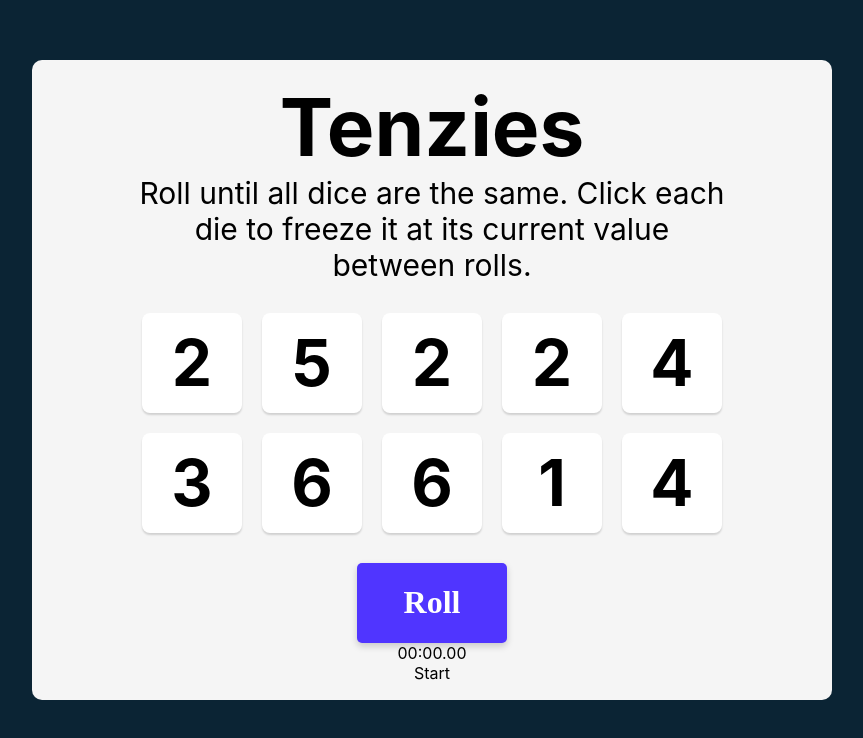
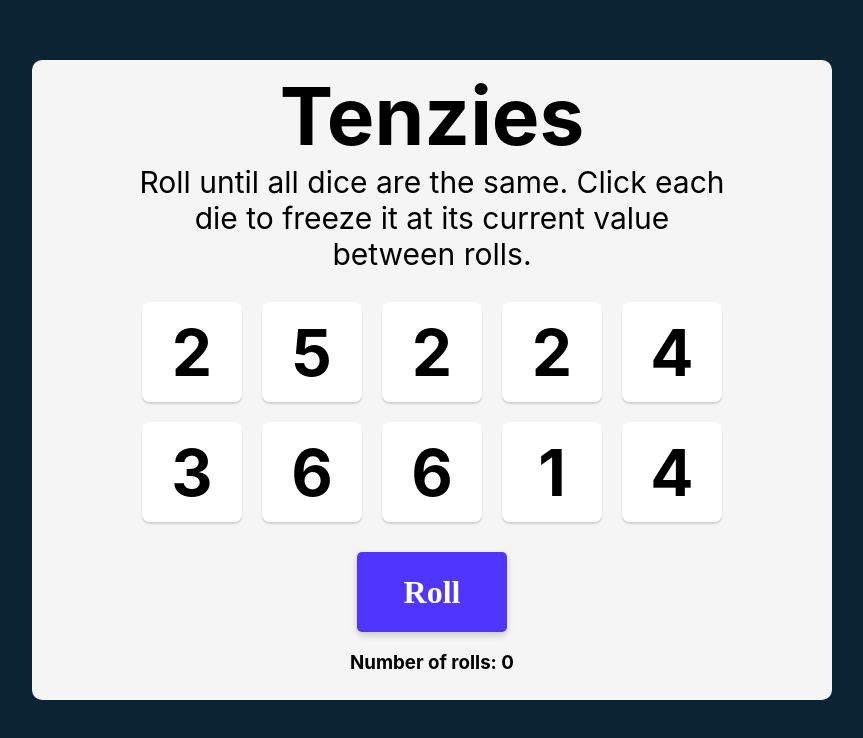
Before and after one commit to avia62490/tenzies, a React (Create React App) app: page / in a window 1280 px wide. Shown: the top 738 px of the page, without its empty margins (28-891 px from the left). Built offline with nearby package versions, Linux system fonts and the light colour scheme.

Commit message:
keeps track of number of rolls for game

```diff
--- a/src/App.js
+++ b/src/App.js
@@ -2,13 +2,13 @@ import './App.css';
 import Die from './Die.js'
 import React from "react"
 import Confetti from 'react-confetti';
-import StopWatch from './StopWatch'
+// import StopWatch from './StopWatch'
 
 function App() {
 
     const [rolledDice, setRolledDice] = React.useState(allNewDice())
     const [tenzies, setTenzies] = React.useState(false)
-
+    const [rollCount, setRollCount] = React.useState(0)
     function allNewDice() {
         const newDice = []
         for (let i = 0; i < 10; i++) {
@@ -30,9 +30,11 @@ function App() {
     }, [rolledDice])
 
     function rollDice() {
+        setRollCount(prevRollCount => prevRollCount + 1)
         if (tenzies) {
             setRolledDice(allNewDice)
             setTenzies(false)
+            setRollCount(0)
         } else {
             setRolledDice(prevRolledDice => prevRolledDice.map(die => {
                 return die.isHeld ?
@@ -67,7 +69,8 @@ function App() {
                 {diceArray}
             </div>
             <button onClick={rollDice} className='button'>{tenzies ? "New Game" : "Roll"}</button>
-            <StopWatch />
+            <h3>Number of rolls: {rollCount}</h3>
+            {/* <StopWatch active={!tenzies}/> */}
         </main>
     );
 }
--- a/src/StopWatch.jsx
+++ b/src/StopWatch.jsx
@@ -3,25 +3,25 @@ import React, { useState } from "react";
 import Timer from "./Timer";
 import ControlButtons from "./ControlButtons";
 
-function StopWatch() {
-const [isActive, setIsActive] = useState(false);
+function StopWatch(props) {
+const [isActive, setIsActive] = useState(props.active);
 const [isPaused, setIsPaused] = useState(true);
 const [time, setTime] = useState(0);
 
 React.useEffect(() => {
 	let interval = null;
 
-	if (isActive && isPaused === false) {
+	if (isActive) {
 	interval = setInterval(() => {
 		setTime((time) => time + 10);
-	}, 100);
+	}, 10);
 	} else {
 	clearInterval(interval);
 	}
 	return () => {
 	clearInterval(interval);
 	};
-}, [isActive, isPaused]);
+}, [isActive]);
 
 const handleStart = () => {
 	setIsActive(true);
```
